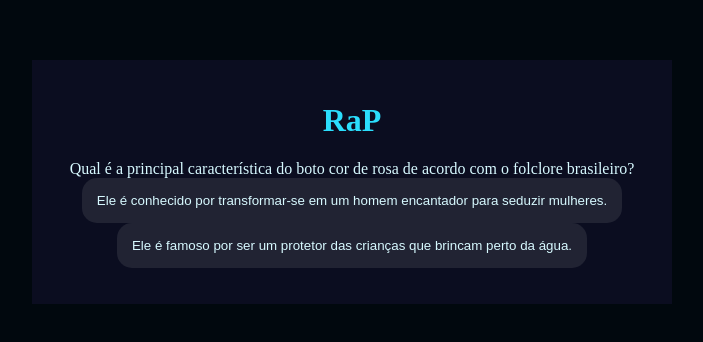
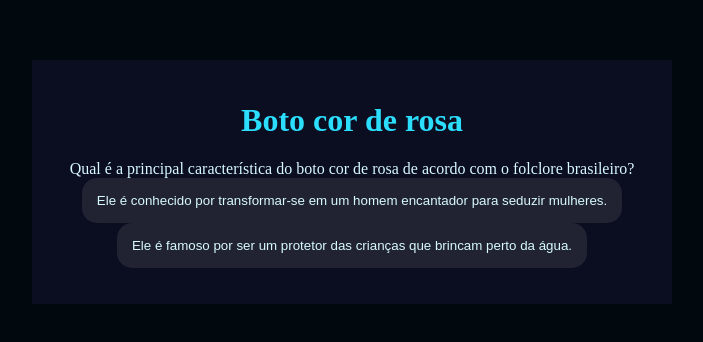
Before and after one commit to zyan69/aula-1-e-2, a plain HTML site: page jamil/index.html in a window 1280 px wide. Shown: the part 226-568 px from the top of the page, without its empty margins (288-991 px from the left). Drawn offline with Linux system fonts and the light colour scheme.

Commit message:
Update index.html

```diff
--- a/jamil/index.html
+++ b/jamil/index.html
@@ -4,11 +4,11 @@
     <meta charset="UTF-8">
     <meta name="viewport" content="width=device-width, initial-scale=1.0">
     <link rel="stylesheet" href="style.css">
-    <title>RaP</title>
+    <title>Boto cor de rosa</title>
 </head>
 <body>
     <div class="caixa-principal">
-        <h1>RaP</h1>
+        <h1>Boto cor de rosa</h1>
         <div class="caixa-perguntas"></div>
         <div class="caixa-alternativas"></div>
         <div class="caixa-resultado">
```
